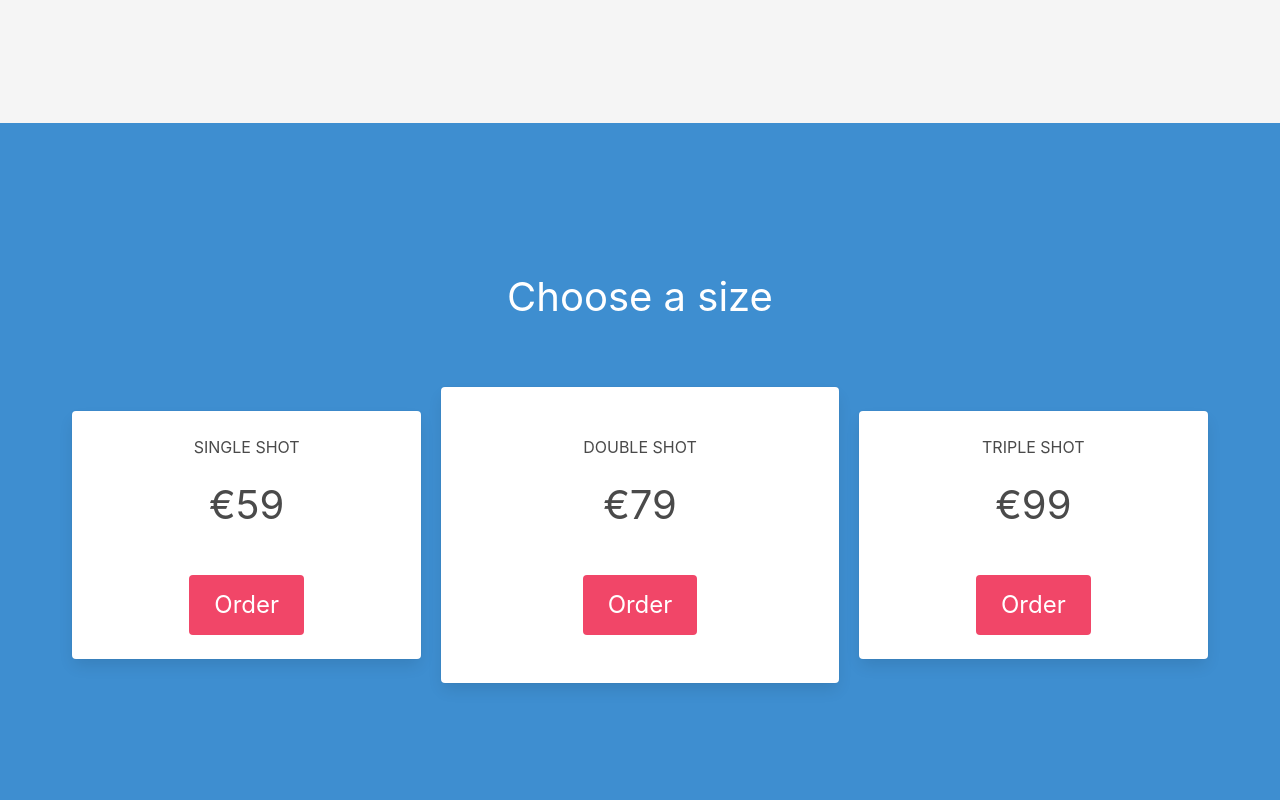
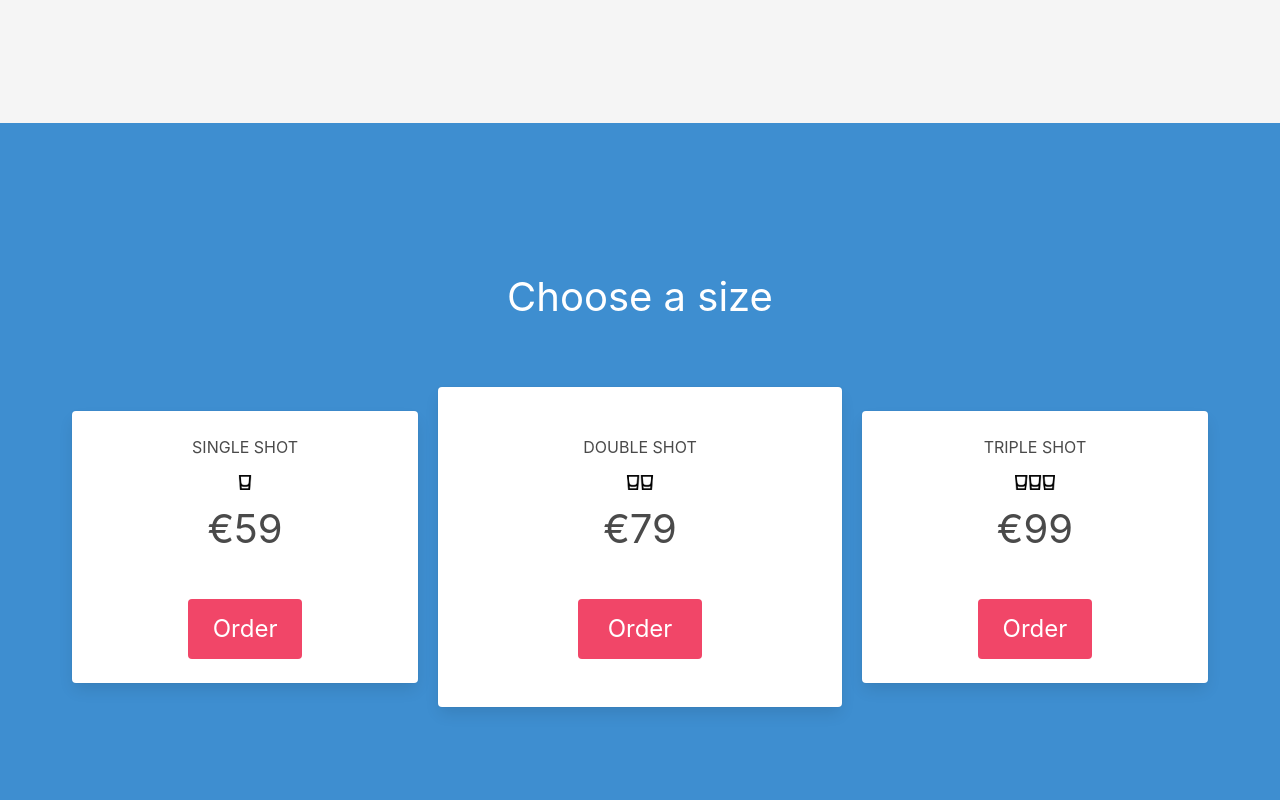
Before and after one commit to jonasthiesen/alessi-coffee, a plain HTML site: page index.html in a window 1280 px wide. Shown: the part 1700-2500 px from the top of the page. Drawn offline with nearby package versions, Linux system fonts and the light colour scheme.

Commit message:
add shot glasses to order section

```diff
--- a/css/style.css
+++ b/css/style.css
@@ -43,8 +43,16 @@
 	font-size: 2.5em;
 }
 
+.pricing img {
+	width: 40px;
+}
+
 .card-highlight {
 	padding: 1.5em;
+}
+
+.card-highlight .button {
+	padding: 1.2em;
 }
 
 h1 {
--- a/index.html
+++ b/index.html
@@ -30,7 +30,7 @@
 								About
 							</a>
 							<span class="nav-item">
-								<a class="button is-danger">
+								<a href="#order" class="button is-danger">
 									Order
 								</a>
 							</span>
@@ -87,7 +87,7 @@
 			</div>
 		</section>
 		<section class="hero is-medium is-info">
-			<div class="hero-body">
+			<div id="order" class="hero-body">
 				<div class="container has-text-centered">
 					<h1>Choose a size</h1>
 					<nav class="level">
@@ -95,6 +95,7 @@
 							<div class="card-content">
 								<div class="pricing content">
 									<p class="pricing-type">single shot</p>
+									<img src="images/shot-glass1.png" alt="">
 									<p class="pricing-price">€59</p>
 									<a href="#" class="button is-danger is-large">Order</a>
 								</div>
@@ -104,6 +105,7 @@
 							<div class="card-content">
 								<div class="pricing content">
 									<p class="pricing-type">double shot</p>
+									<img src="images/shot-glass2.png" alt="">
 									<p class="pricing-price">€79</p>
 									<a href="#" class="button is-danger is-large">Order</a>
 								</div>
@@ -113,6 +115,7 @@
 							<div class="card-content">
 								<div class="pricing content">
 									<p class="pricing-type">triple shot</p>
+									<img src="images/shot-glass3.png" alt="">
 									<p class="pricing-price">€99</p>
 									<a href="#" class="button is-danger is-large">Order</a>
 								</div>
```
Also changed, not shown: images/shot-glass1.png (added), images/shot-glass2.png (added), images/shot-glass3.png (added), images/shot1.png (added), images/shot2.png (added), images/shot3.png (added).
